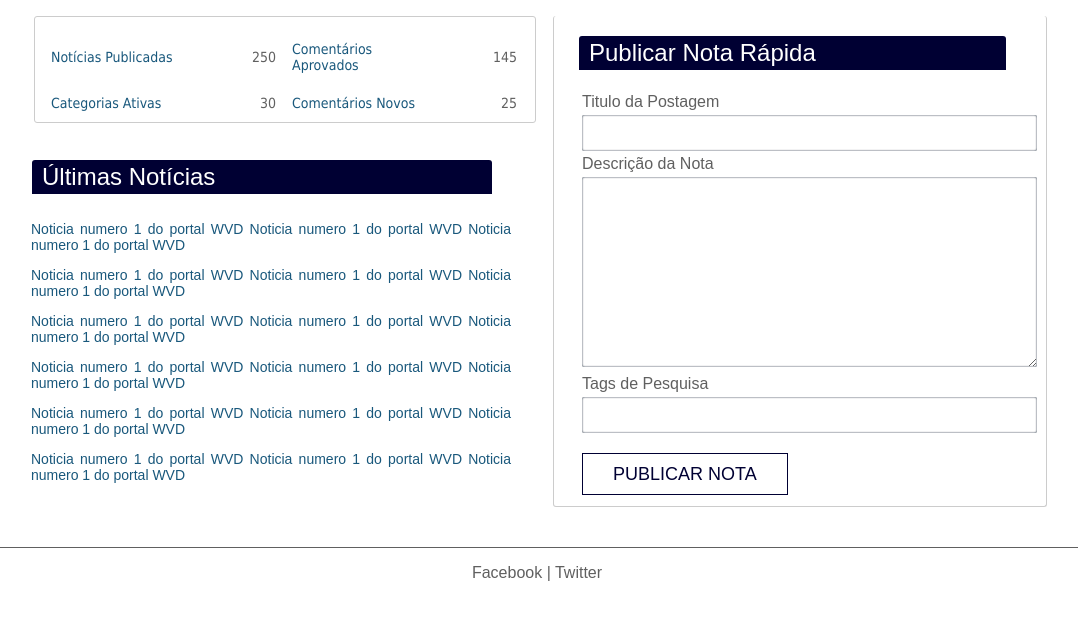
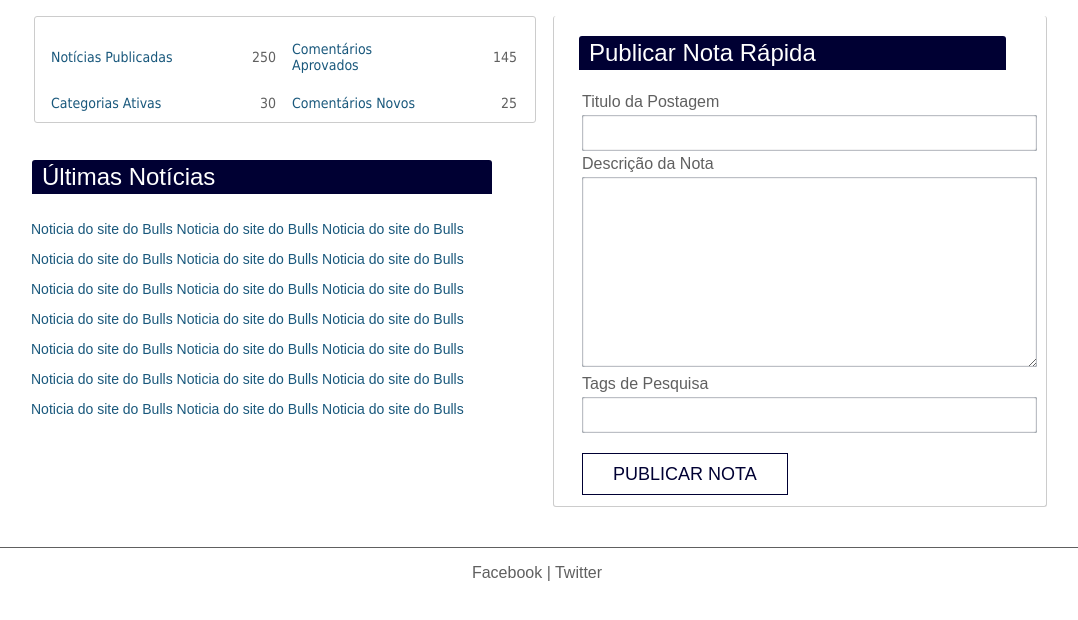
Before and after one commit to andremartinstt/Bulls, a PHP site: page /controlpanel.php in a window 1280 px wide. Shown: the part 89-709 px from the top of the page, without its empty margins (103-1181 px from the left). Run offline with PHP 8.4, Linux system fonts and the light colour scheme; the visitor is signed in with stand-in values (Sample User, id 1); data that the repository does not hold is empty.

Commit message:
Retirado mensagem de erro PHP

```diff
--- a/configuration.php
+++ b/configuration.php
@@ -5,7 +5,7 @@
 	define("PASS", "");
 	define("DBNAME", "bulls");
 
-	mysql_connect(HOST, USER, PASS) or die("Erro no Banco de Dados");
+	@mysql_connect(HOST, USER, PASS) or die("Erro no Banco de Dados");
 	mysql_select_db(DBNAME) or die("Banco de Dados Desconhecido");
 
 ?>
--- a/controlpanel.php
+++ b/controlpanel.php
@@ -1,4 +1,4 @@
-<!--<?php session_start();
+<?php session_start();
 
 require_once 'configuration.php';
 
@@ -7,9 +7,7 @@ $Senha = $_SESSION['Senha'];
 
 $SQL = mysql_query("SELECT Nome, imgPerfil FROM administradores WHERE Usuario='$Usuario' AND Senha='$Senha' ");
 
-echo $nome;
-
-?>-->
+?>
 
 <!DOCTYPE html>
 <html lang="pt_br">
@@ -53,7 +51,6 @@ echo $nome;
 
 					while ($linha = mysql_fetch_assoc($SQL) ) {
 						$nomeUser = $linha['Nome'];
-						$imgUser = $linha['imgPerfil'];
 					}
 
 				?>
@@ -150,17 +147,13 @@ echo $nome;
 
 	<ul>
 
-		<li>Noticia numero 1 do portal WVD Noticia numero 1 do portal WVD Noticia numero 1 do portal WVD</li>
-
-		<li>Noticia numero 1 do portal WVD Noticia numero 1 do portal WVD Noticia numero 1 do portal WVD</li>
-
-		<li>Noticia numero 1 do portal WVD Noticia numero 1 do portal WVD Noticia numero 1 do portal WVD</li>
-
-		<li>Noticia numero 1 do portal WVD Noticia numero 1 do portal WVD Noticia numero 1 do portal WVD</li>
-
-		<li>Noticia numero 1 do portal WVD Noticia numero 1 do portal WVD Noticia numero 1 do portal WVD</li>
-
-		<li>Noticia numero 1 do portal WVD Noticia numero 1 do portal WVD Noticia numero 1 do portal WVD</li>
+		<li>Noticia do site do Bulls Noticia do site do Bulls Noticia do site do Bulls</li>
+		<li>Noticia do site do Bulls Noticia do site do Bulls Noticia do site do Bulls</li>
+		<li>Noticia do site do Bulls Noticia do site do Bulls Noticia do site do Bulls</li>
+		<li>Noticia do site do Bulls Noticia do site do Bulls Noticia do site do Bulls</li>
+		<li>Noticia do site do Bulls Noticia do site do Bulls Noticia do site do Bulls</li>
+		<li>Noticia do site do Bulls Noticia do site do Bulls Noticia do site do Bulls</li>
+		<li>Noticia do site do Bulls Noticia do site do Bulls Noticia do site do Bulls</li>
 
 	</ul>
 
```
